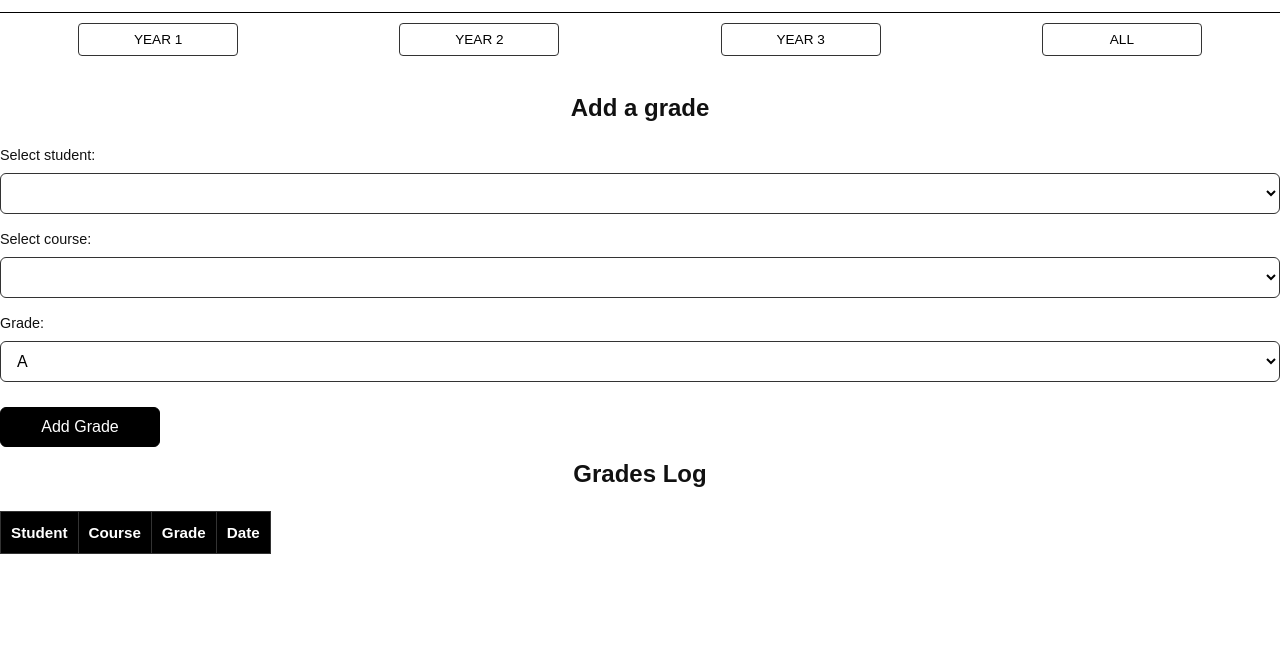
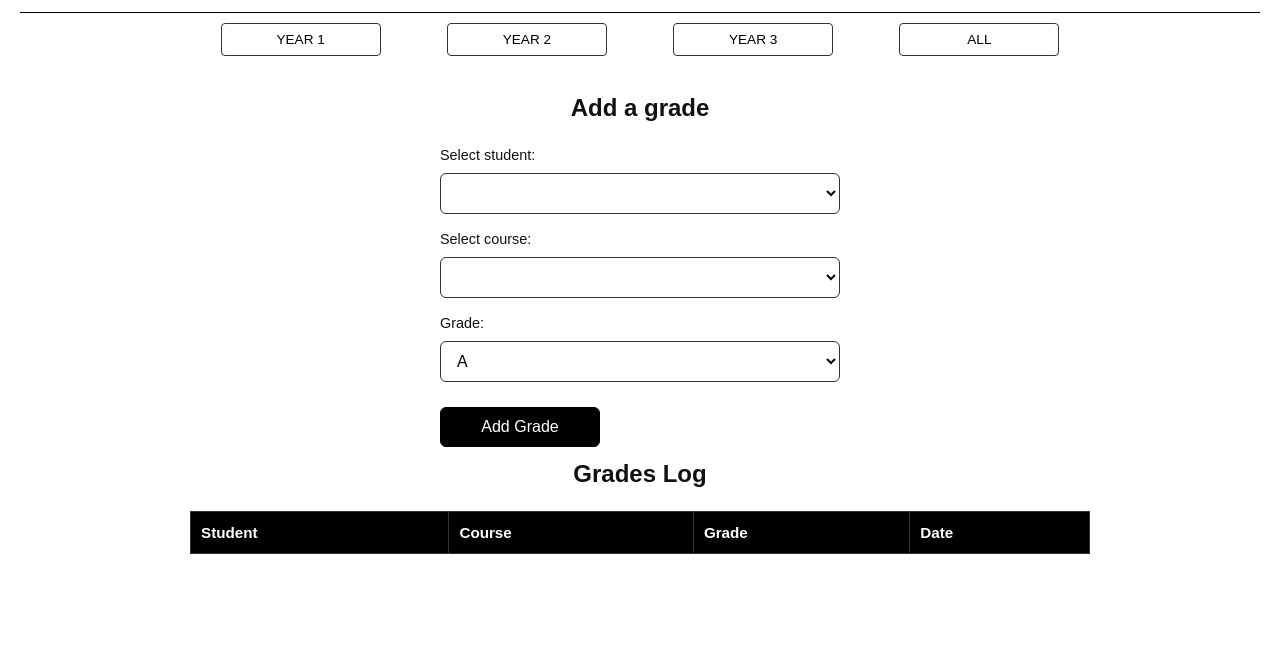
Before and after one commit to jeehalways/school-portal-assignment, a website with bundled scripts: page frontend/admin-grades.html in a window 1280 px wide. Shown: the part 148-800 px from the top of the page. Built offline with nearby package versions, Linux system fonts and the light colour scheme; no server answers.

Commit message:
- Updated css file to wrap the content in the admin-grades and admin-students page

```diff
--- a/frontend/admin-grades.html
+++ b/frontend/admin-grades.html
@@ -18,7 +18,7 @@
     </script>
   </head>
 
-  <body>
+  <body class="admin-page-wrapper">
     <header>
       <div class="logo">Register Grades</div>
 
@@ -36,6 +36,7 @@
       </div>
     </header>
 
+    <div class="admin-content">
       <nav>
         <button class="year-btn" data-year="1">Year 1</button>
         <button class="year-btn" data-year="2">Year 2</button>
@@ -46,6 +47,7 @@
       <main>
         <h2>Add a grade</h2>
 
+        <div class="admin-form-block">
           <label>Select student:</label>
           <select id="studentSelect"></select>
 
@@ -63,10 +65,11 @@
           </select>
 
           <button id="addGradeBtn" class="btn-dark">Add Grade</button>
+        </div>
 
         <h2>Grades Log</h2>
 
-      <table id="gradesLogTable">
+        <table id="gradesLogTable" class="center-table">
           <thead>
             <tr>
               <th>Student</th>
@@ -78,6 +81,7 @@
           <tbody></tbody>
         </table>
       </main>
+    </div>
 
     <script type="module" src="./js/api.js"></script>
     <script type="module" src="./js/auth.js"></script>
--- a/frontend/css/styles.css
+++ b/frontend/css/styles.css
@@ -37,7 +37,7 @@ header {
     display: flex;
     justify-content: space-between;
     align-items: center;
-    padding: 15px 0;
+    padding: 15px 20px;
     border-bottom: 1px solid #000;
 }
 
@@ -200,9 +200,10 @@ nav {
 /* -------------------- TABLES -------------------- */
 table {
     width: 100%;
+    max-width: 900px;
+    margin: 20px auto;
     border-collapse: collapse;
-    margin-top: 20px;
-    display: block;
+    display:flexbox;
     overflow-x: auto;
 }
 
@@ -283,7 +284,7 @@ table tbody tr:hover {
     flex-wrap: wrap;
 }
 
-/* Course cards (alternative view if not using table) */
+/* Course cards */
 .course-card {
     border: 1px solid #000;
     padding: 12px;
@@ -307,3 +308,26 @@ table tbody tr:hover {
     font-size: 0.9rem;
     opacity: 0.9;
 }
+
+/* 1. WRAPPER FOR ALL ADMIN PAGES (adds left/right space) */
+.admin-page-wrapper {
+    padding: 0 20px;
+}
+
+/* 2. Center content area */
+.admin-content {
+    max-width: 900px;
+    margin: 0 auto;
+}
+
+/* 3. Add spacing to admin-grades form elements */
+.admin-form-block {
+    max-width: 400px;
+    margin: 0 auto;
+}
+
+/* 4. Center admin-students table */
+.center-table {
+    margin-left: auto;
+    margin-right: auto;
+}
```
Also changed, not shown: frontend/admin-students.html (+4 -2 lines), 1 other file. Lines whose indentation alone changed are shown as unchanged.
